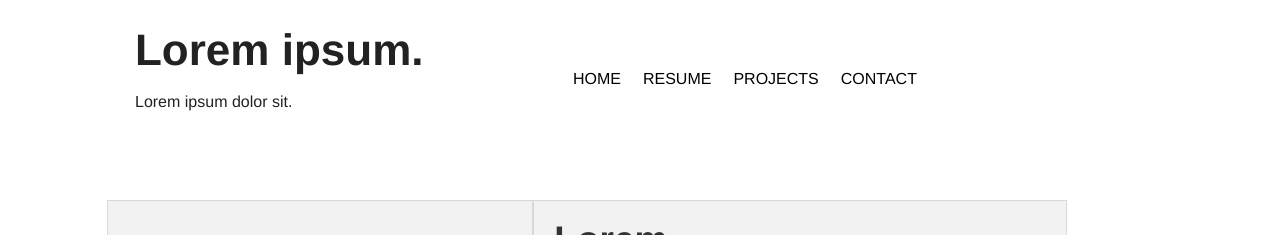
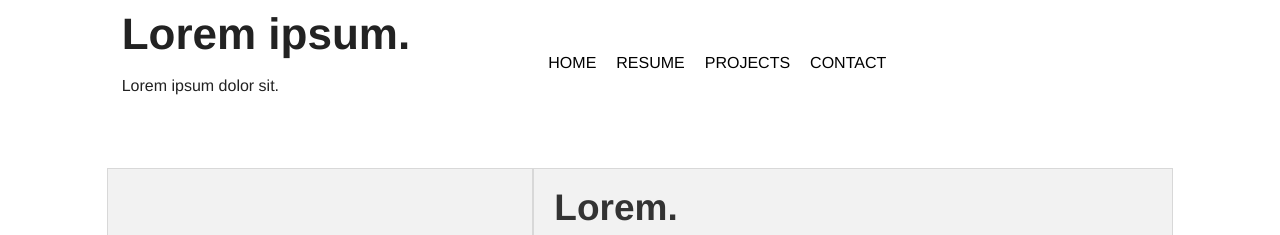
Before and after one commit to asteph/Codeup_Web_Exercises, a PHP site: page /my_home.html in a window 1280 px wide. Shown: the top 235 px of the page. Run offline with PHP 8.4, Linux system fonts and the light colour scheme.

Commit message:
changed spacing and columnsto have and remove margins based on screen size; TODO: look into manipulating the margins using js instead (more precision)

```diff
--- a/public/css/my_home.css
+++ b/public/css/my_home.css
@@ -1,6 +1,5 @@
 
 .header{
-	padding: 1rem;
 	max-width: none;
 }
 h1{
@@ -24,11 +23,21 @@ h2{
 .inline-list {
 	padding-top: 50px;
 }
+.inline-list > li {
+  	display: block;
+  	float: left;
+  	list-style: none;
+  	margin-left: 1.25rem;
+}
+#first{
+	margin-left: 0px;
+}
 .row{
 	padding-bottom: 50px;
 }
 img{
 	height: 100%;
+	width: 100%;
 	border-radius: 50%;
 }
 .picture{
--- a/public/my_home.html
+++ b/public/my_home.html
@@ -25,13 +25,13 @@
       <div class="inner-wrap">
         <div class="header">
             <div class="row">
-                <div class="small-8 large-offset-1 large-4 column left">
+                <div class="small-8 medium-5 large-offset-1 large-4 column left">
                     <h1>Lorem ipsum.</h1>
                     <p>Lorem ipsum dolor sit.</p>
                 </div>
-                <div class="hide-for-small-only medium-4 large-5 column menu">
+                <div class="hide-for-small-only medium-7 large-6 column left">
                     <ul class="inline-list">
-                        <li><a href="">HOME</a></li>
+                        <li id="first"><a href="">HOME</a></li>
                         <li><a href="">RESUME</a></li>
                         <li><a href="">PROJECTS</a></li>
                         <li><a href="">CONTACT</a></li>
@@ -44,8 +44,8 @@
         </div>
             <main>
                 <div class="row">
-                    <div class="large-offset-1 large-4 column panel picture"><img src="http://lorempixel.com/400/400/cats/" alt="picture placeholder"></div>
-                    <div class="large-5 column panel left">
+                    <div class="medium-5 large-offset-1 large-4 column panel picture"><img src="http://lorempixel.com/400/400/cats/" alt="picture placeholder"></div>
+                    <div class="medium-7 large-6 column panel left">
                         <h2>Lorem.</h2>
                         <h3>Lorem ipsum dolor sit.</h3>
                         <div class="row">
```
